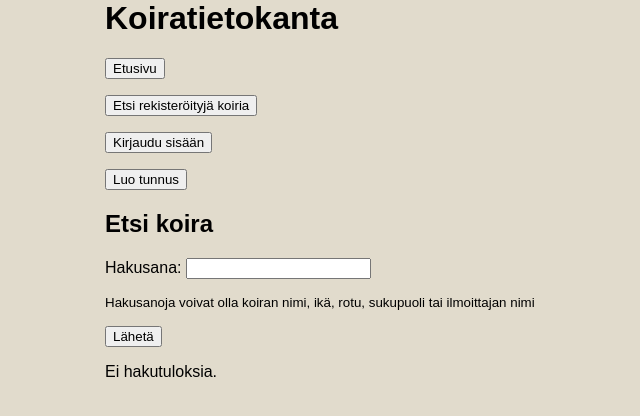
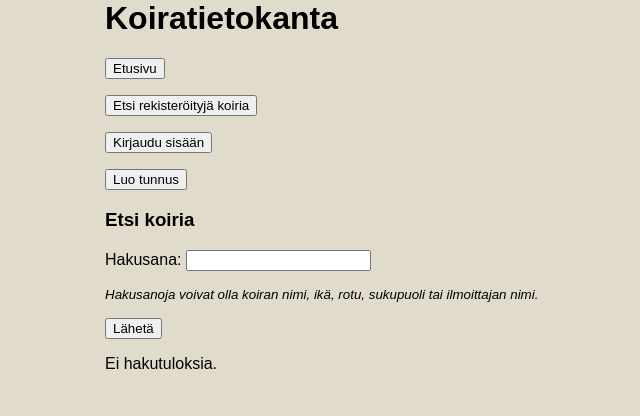
Before and after one commit to emmapiittala/koiratietokanta, a Flask app: page /find_dog in a window 1280 px wide. Shown: the top 416 px of the page, without its empty margins (135-775 px from the left). Run offline with Flask 3, Linux system fonts and the light colour scheme.

Commit message:
Fix font and hading size

```diff
--- a/templates/find_dog.html
+++ b/templates/find_dog.html
@@ -1,18 +1,18 @@
 {% extends "layout.html" %}
   {% block title %}Koiratietokanta{% endblock %}
 {% block content %}
-<h2>Etsi koira</h2>
+<h3>Etsi koiria</h3>
     <form action="/find_dog" method="GET">
         <p>
             Hakusana: <input type="text" name="query" value="{{queston_text }}">
         </p>
         <p>
-            <small>Hakusanoja voivat olla koiran nimi, ikä, rotu, sukupuoli tai ilmoittajan nimi</small>
+            <small><i>Hakusanoja voivat olla koiran nimi, ikä, rotu, sukupuoli tai ilmoittajan nimi.</i></small>
         </p>
         <input type="submit" value="Lähetä">
     </form>
     {% if query %}
-        <h2>Haullasi löytyi nämä ilmoitukset</h2>
+        <h3>Haullasi löytyi nämä ilmoitukset</h3>
         <ul>
             {% for dog in result %}
                 <li>
```
